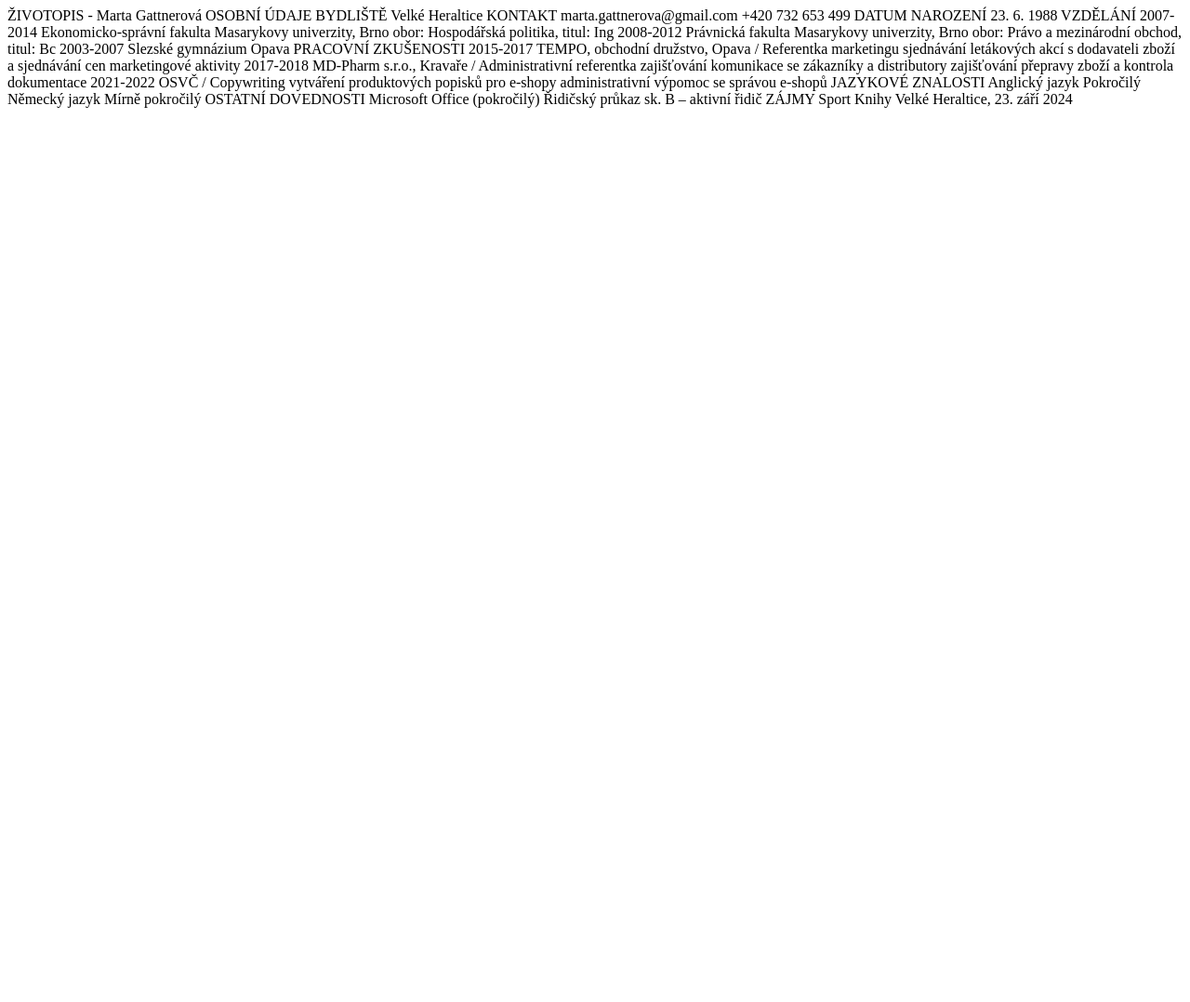
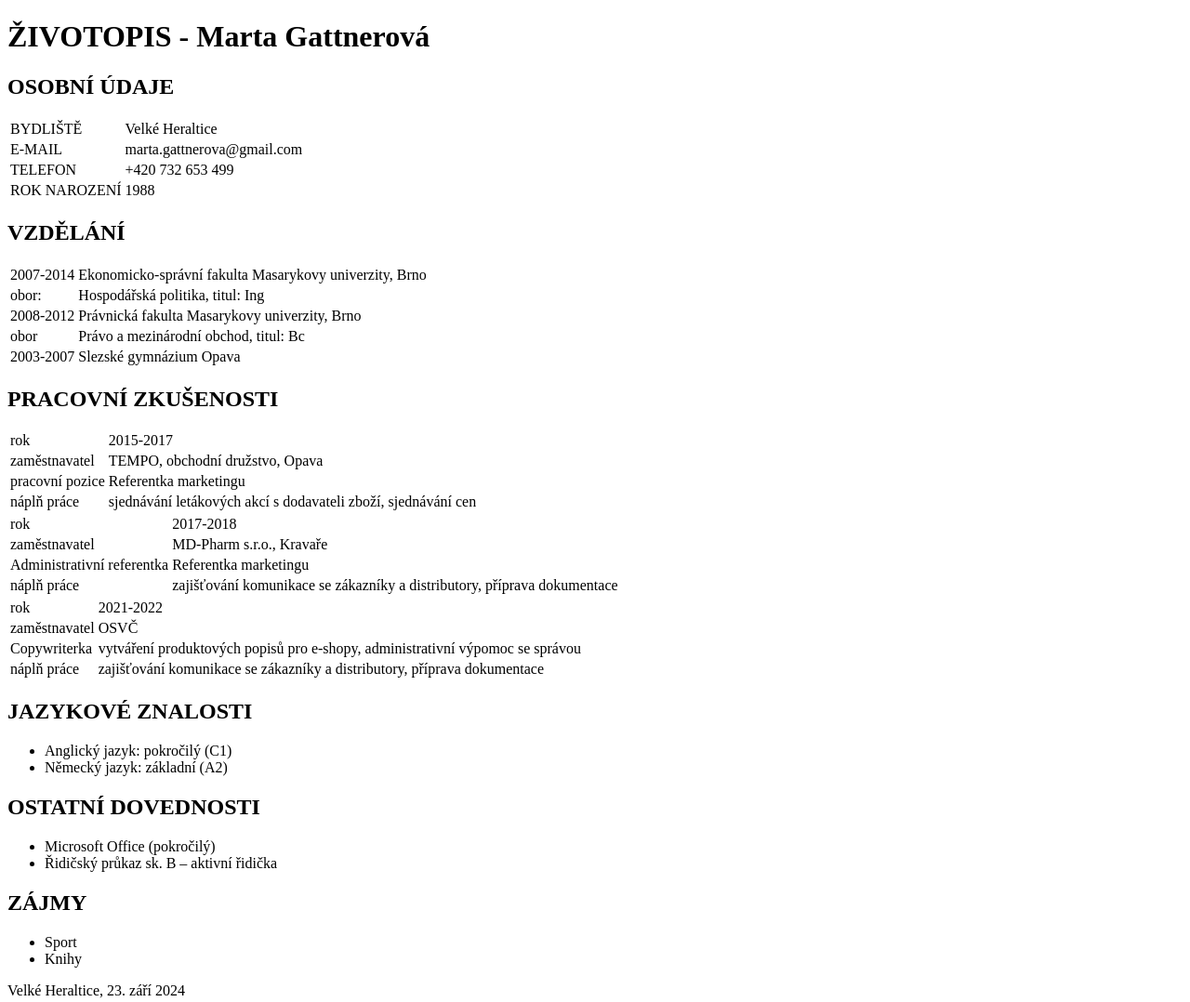
Before and after one commit to MartaGattnerova/1-ukol-ZIVOTOPIS, a plain HTML site: page index.html in a window 1280 px wide. Shown: the whole page at 93% size. Before the commit the page ends 800 px from the top, so only its background shows below. Drawn offline with Linux system fonts and the light colour scheme.

Commit message:
Přidání značek

```diff
--- a/index.html
+++ b/index.html
@@ -3,53 +3,163 @@
 <head>
     <meta charset="UTF-8">
     <meta name="viewport" content="width=device-width, initial-scale=1.0">
-    <title>Document</title>
+    <title>Marta Gattnerová - Životopis</title>
     <link rel ="stylesheet" href="style.css">
 </head>
 <body>
-ŽIVOTOPIS - Marta Gattnerová
+<!--HLAVIČKA-->
+<header>
+    <h1>ŽIVOTOPIS - Marta Gattnerová</h1>
+</header>
 
-OSOBNÍ ÚDAJE
-BYDLIŠTĚ Velké Heraltice
-KONTAKT	marta.gattnerova@gmail.com
-+420 732 653 499
-DATUM NAROZENÍ	23. 6. 1988
+<!--OSOBNÍ ÚDAJE-->
+<section>
+<h2>OSOBNÍ ÚDAJE</h2>
+<table>
+<tr>
+    <td>BYDLIŠTĚ</td>
+    <td>Velké Heraltice</td>
+</tr>
+<tr>
+    <td>E-MAIL</td>
+    <td>marta.gattnerova@gmail.com</td>
+</tr>
+<tr>
+    <td>TELEFON</td>
+    <td>+420 732 653 499</td>
+</tr>
+<tr>
+    <td>ROK NAROZENÍ</td>
+    <td>1988</td>
+</tr>
 
-VZDĚLÁNÍ
-2007-2014 Ekonomicko-správní fakulta Masarykovy univerzity, Brno
-obor: Hospodářská politika, titul: Ing
-2008-2012 Právnická fakulta Masarykovy univerzity, Brno
-obor: Právo a mezinárodní obchod, titul: Bc
-2003-2007 Slezské gymnázium Opava
+</table>
+</section>
 
-PRACOVNÍ ZKUŠENOSTI
-2015-2017
-TEMPO, obchodní družstvo, Opava / Referentka marketingu
-sjednávání letákových akcí s dodavateli zboží a sjednávání cen
-marketingové aktivity
+<!--VZDĚLÁNÍ-->
+<section>
+<h2>VZDĚLÁNÍ</h2>
+<table>
+    <tr>
+<td>2007-2014</td>
+<td>Ekonomicko-správní fakulta Masarykovy univerzity, Brno</td>
+    </tr>
 
-2017-2018
-MD-Pharm s.r.o., Kravaře / Administrativní referentka
-zajišťování komunikace se zákazníky a distributory
-zajišťování přepravy zboží a kontrola dokumentace
+    <tr>
+<td>obor:</td>
+<td>Hospodářská politika, titul: Ing</td>
+    </tr>
 
-2021-2022
-OSVČ / Copywriting
-vytváření produktových popisků pro e-shopy
-administrativní výpomoc se správou e-shopů
+    <tr>
+<td>2008-2012</td>
+<td>Právnická fakulta Masarykovy univerzity, Brno</td>
+    </tr>
 
-JAZYKOVÉ ZNALOSTI
-Anglický jazyk	Pokročilý
-Německý jazyk	Mírně pokročilý
+    <tr>
+<td>obor</td>
+<td>Právo a mezinárodní obchod, titul: Bc</td>
+    </tr>
 
-OSTATNÍ DOVEDNOSTI
-Microsoft Office (pokročilý)
-Řidičský průkaz sk. B – aktivní řidič
+    <tr>
+<td>2003-2007</td>
+<td>Slezské gymnázium Opava</td>
+    </tr>
+</table>
+</section>
 
-ZÁJMY
-Sport
-Knihy
+<!--PRACOVNÍ ZKUŠENOSTI-->
+<section>
+<h2>PRACOVNÍ ZKUŠENOSTI</h2>
 
+<table>
+    <tr>
+        <td>rok</td>
+        <td>2015-2017</td>
+    </tr>
+    <tr>
+        <td>zaměstnavatel</td>
+        <td>TEMPO, obchodní družstvo, Opava</td>
+    </tr>
+    <tr>
+        <td>pracovní pozice</td>
+        <td>Referentka marketingu</td>
+    </tr>
+    <tr>
+        <td>náplň práce</td>
+        <td>sjednávání letákových akcí s dodavateli zboží, sjednávání cen</td>
+    </tr>
+</table>
+
+<table>
+    <tr>
+        <td>rok</td>
+        <td>2017-2018</td>
+    </tr>
+    <tr>
+        <td>zaměstnavatel</td>
+        <td>MD-Pharm s.r.o., Kravaře</td>
+    </tr>
+    <tr>
+        <td>Administrativní referentka</td>
+        <td>Referentka marketingu</td>
+    </tr>
+    <tr>
+        <td>náplň práce</td>
+        <td>zajišťování komunikace se zákazníky a distributory, příprava dokumentace</td>
+    </tr>
+</table>
+
+<table>
+    <tr>
+        <td>rok</td>
+        <td>2021-2022</td>
+    </tr>
+    <tr>
+        <td>zaměstnavatel</td>
+        <td>OSVČ</td>
+    </tr>
+    <tr>
+        <td>Copywriterka</td>
+        <td>vytváření produktových popisů pro e-shopy, administrativní výpomoc se správou</td>
+    </tr>
+    <tr>
+        <td>náplň práce</td>
+        <td>zajišťování komunikace se zákazníky a distributory, příprava dokumentace</td>
+    </tr>
+</table>
+
+</section>
+
+<!--JAZYKOVÉ ZNALOSTI-->
+<section>
+<h2>JAZYKOVÉ ZNALOSTI</h2>
+    <ul>
+<li>Anglický jazyk: pokročilý (C1)</li>
+<li>Německý jazyk: základní (A2)</li>
+    </ul>
+</section>
+
+<!-- OSTATNÍ DOVEDNOSTI-->
+<section>
+<h2>OSTATNÍ DOVEDNOSTI</h2>
+    <ul>
+<li>Microsoft Office (pokročilý)</li>
+<li>Řidičský průkaz sk. B – aktivní řidička</li>
+    </ul>
+</section>
+
+<!--ZÁJMY-->
+<section>
+<h2>ZÁJMY</h2>
+    <ul>
+<li>Sport</li>
+<li>Knihy</li>
+    </ul>
+</section>
+
+<!--PATIČKA-->
+<footer>
 Velké Heraltice, 23. září 2024
+</footer>
 </body>
 </html>
```
